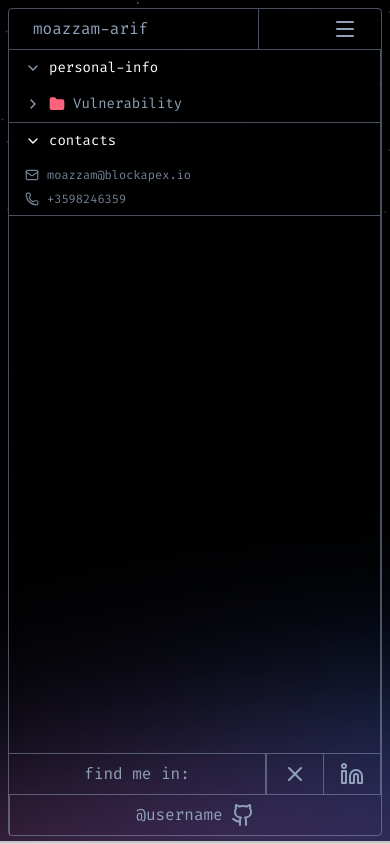
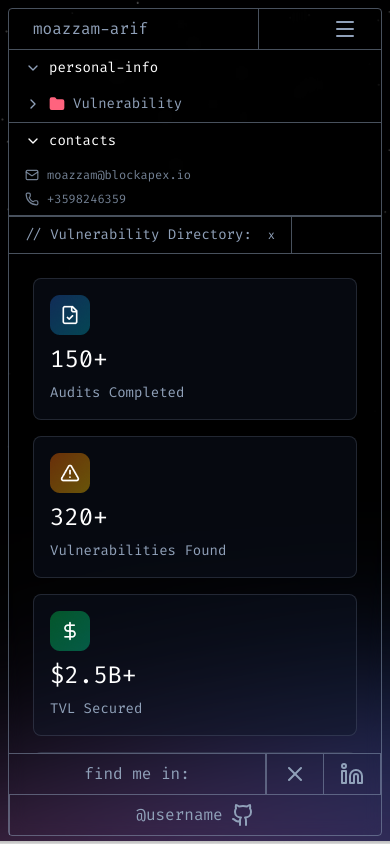
Before and after one commit to BlockApex/auditors-portfolio, a Next.js app: page /vulnerabilities in a window 390 px wide. Built offline with nearby package versions, Linux system fonts and the light colour scheme.

Commit message:
responsive VulnerabilitiesPage

```diff
--- a/app/vulnerabilities/page.tsx
+++ b/app/vulnerabilities/page.tsx
@@ -8,14 +8,14 @@ import VulnerabilityList from "@/components/vulnerabilities/VulnerabilityList";
 
 const VulnerabilitiesPage = () => {
   return (
-    <div className="flex h-full w-full">
+    <div className="flex flex-col xl:flex-row h-full w-full overflow-y-auto xl:overflow-hidden overflow-x-hidden">
       {/* Sidebar */}
       <VulnerabilitySidebar />
 
       {/* Main Content Area */}
-      <main className="flex-1 flex h-full min-w-0">
+      <main className="flex-1 flex flex-col xl:flex-row h-auto xl:h-full min-w-0">
         {/* Dashboard Section (Stats + Chart) */}
-        <section className="flex-1 flex flex-col border-r border-foreground/50 h-full min-w-[400px]">
+        <section className="flex-1 flex flex-col border-r-0 xl:border-r border-foreground/50 h-auto xl:h-full min-w-0 xl:min-w-[400px]">
           {/* Header */}
           <div className="flex border-b border-foreground/50 shrink-0">
             <div className="px-4 py-2 border-r border-foreground/50 text-foreground text-sm flex items-center">
@@ -24,7 +24,7 @@ const VulnerabilitiesPage = () => {
             </div>
           </div>
 
-          <div className="p-6 overflow-y-auto hide-scrollbar flex-1">
+          <div className="p-6 overflow-visible xl:overflow-y-auto hide-scrollbar flex-1">
             {/* Stats Cards */}
             <StatsCards />
             {/* Chart Section */}
@@ -44,7 +44,7 @@ const VulnerabilitiesPage = () => {
         </section>
 
         {/* List Section */}
-        <section className="w-[700px] hidden xl:flex flex-col h-full">
+        <section className="w-full xl:w-[700px] flex flex-col h-auto xl:h-full border-t xl:border-t-0 border-foreground/50">
           <VulnerabilityList />
         </section>
       </main>
--- a/components/vulnerabilities/VulnerabilityList.tsx
+++ b/components/vulnerabilities/VulnerabilityList.tsx
@@ -130,8 +130,8 @@ const VulnerabilityList = () => {
                 ))}
             </div>
 
-            {/* Table Header */}
-            <div className="grid grid-cols-[50px_100px_1fr_70px] gap-4 px-4 py-2 border-b border-foreground/50 text-sm text-foreground">
+            {/* Table Header - Hidden on Mobile */}
+            <div className="hidden xl:grid grid-cols-[50px_100px_1fr_70px] gap-4 px-4 py-2 border-b border-foreground/50 text-sm text-foreground">
                 <div>/No</div>
                 <div>/Protocol</div>
                 <div>/Vulnerability</div>
@@ -139,23 +139,45 @@ const VulnerabilityList = () => {
             </div>
 
             {/* List Content */}
-            <div className="flex-1 overflow-y-auto hide-scrollbar">
+            <div className="flex-1 overflow-visible xl:overflow-y-auto hide-scrollbar">
                 {filteredVulnerabilities.map((v, i) => (
                     <div
                         key={i}
-                        className="grid grid-cols-[50px_100px_1fr_50px] gap-4 px-4 py-3 border-b border-foreground/50 text-base hover:bg-dark transition-colors items-start cursor-pointer"
+                        className="flex flex-col xl:grid xl:grid-cols-[50px_100px_1fr_50px] gap-2 xl:gap-4 px-4 py-4 xl:py-3 border-b border-foreground/50 text-base hover:bg-dark transition-colors items-start cursor-pointer"
                     >
-                        <div className="text-foreground pt-1">{v.id}</div>
-                        <div className="flex items-center gap-2 pt-1">
+                        {/* Mobile Top Row: ID | Protocol | Severity */}
+                        <div className="flex xl:contents items-center justify-between w-full mb-2 xl:mb-0">
+                            <div className="flex items-center gap-3">
+                                <span className="text-foreground/60 text-sm xl:text-base xl:text-foreground">#{v.id}</span>
+                                <div className="flex items-center gap-2 xl:hidden">
+                                    <span className="text-foreground/60">//</span>
+                                    <span className="text-foreground font-medium">{v.protocol}</span>
+                                </div>
+                            </div>
+
+                            {/* Severity Badge - Mobile (Right aligned) */}
+                            <div className="xl:hidden">
+                                <div className={`px-2 py-0.5 text-xs border rounded ${getSeverityColor(v.severity).replace('border-b', '')}`}>
+                                    {v.severity}
+                                </div>
+                            </div>
+                        </div>
+
+                        {/* Desktop Protocol Column */}
+                        <div className="hidden xl:flex items-center gap-2 pt-1">
                             <div className="">
                                 <Image src='/assets/protocol.png' alt="Protocol" width={30} height={30} />
                             </div>
                             <span className="text-foreground">{v.protocol}</span>
                         </div>
-                        <div className="text-foreground leading-relaxed line-clamp-3">
+
+                        {/* Description */}
+                        <div className="text-foreground/80 xl:text-foreground text-sm xl:text-base leading-relaxed line-clamp-3">
                             {v.description}
                         </div>
-                        <div className="flex justify-center">
+
+                        {/* Desktop Severity Column */}
+                        <div className="hidden xl:flex justify-center">
                             <div className={`w-6 h-6 text-base flex items-center justify-center border-b  ${getSeverityColor(v.severity)}`}>
                                 {getSeverityLetter(v.severity)}
                             </div>
--- a/components/vulnerabilities/VulnerabilitySidebar.tsx
+++ b/components/vulnerabilities/VulnerabilitySidebar.tsx
@@ -8,7 +8,7 @@ const VulnerabilitySidebar = () => {
     const [isContactsOpen, setIsContactsOpen] = useState(true);
 
     return (
-        <aside className="w-full md:w-64 border-r border-foreground/50 flex flex-col h-full shrink-0">
+        <aside className="w-full xl:w-64 border-b xl:border-b-0 xl:border-r border-foreground/50 flex flex-col h-auto xl:h-full shrink-0">
             <div className="border-b border-foreground/50">
                 <button
                     onClick={() => setIsOpen(!isOpen)}
```
